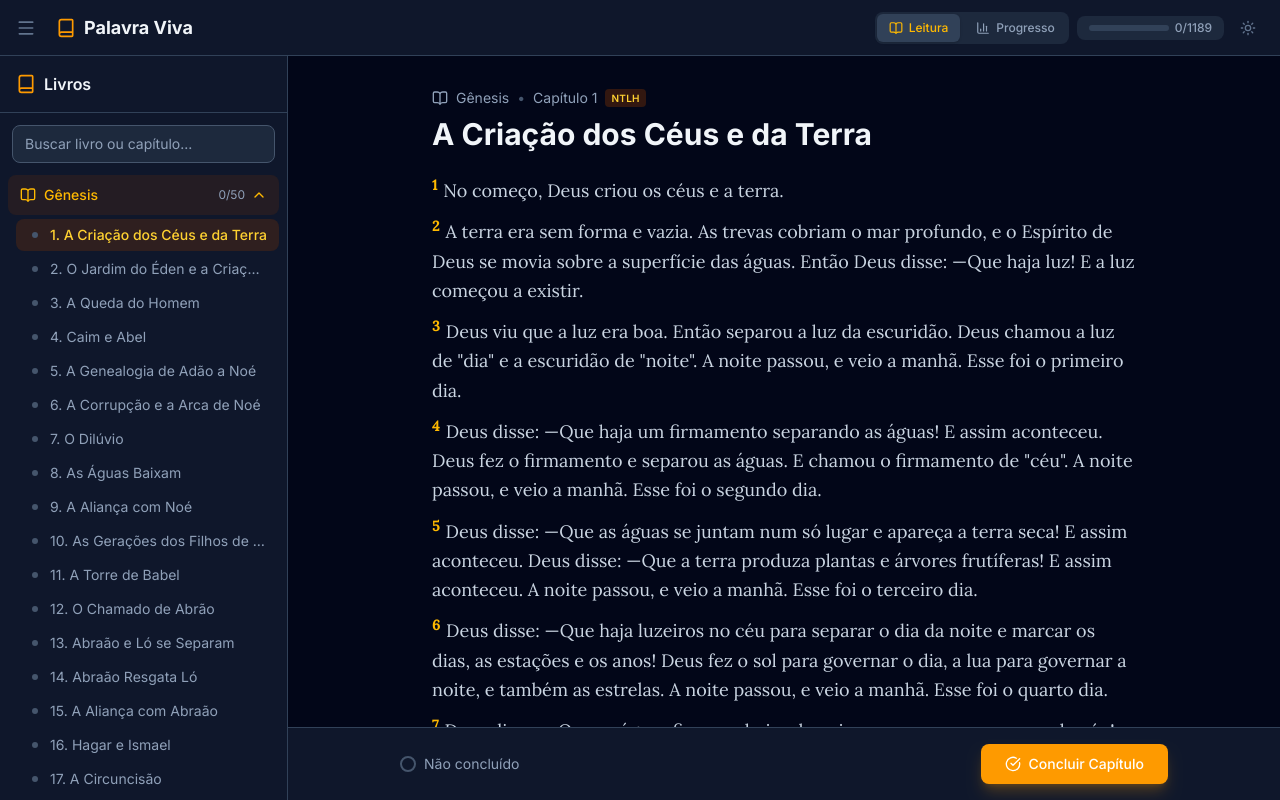
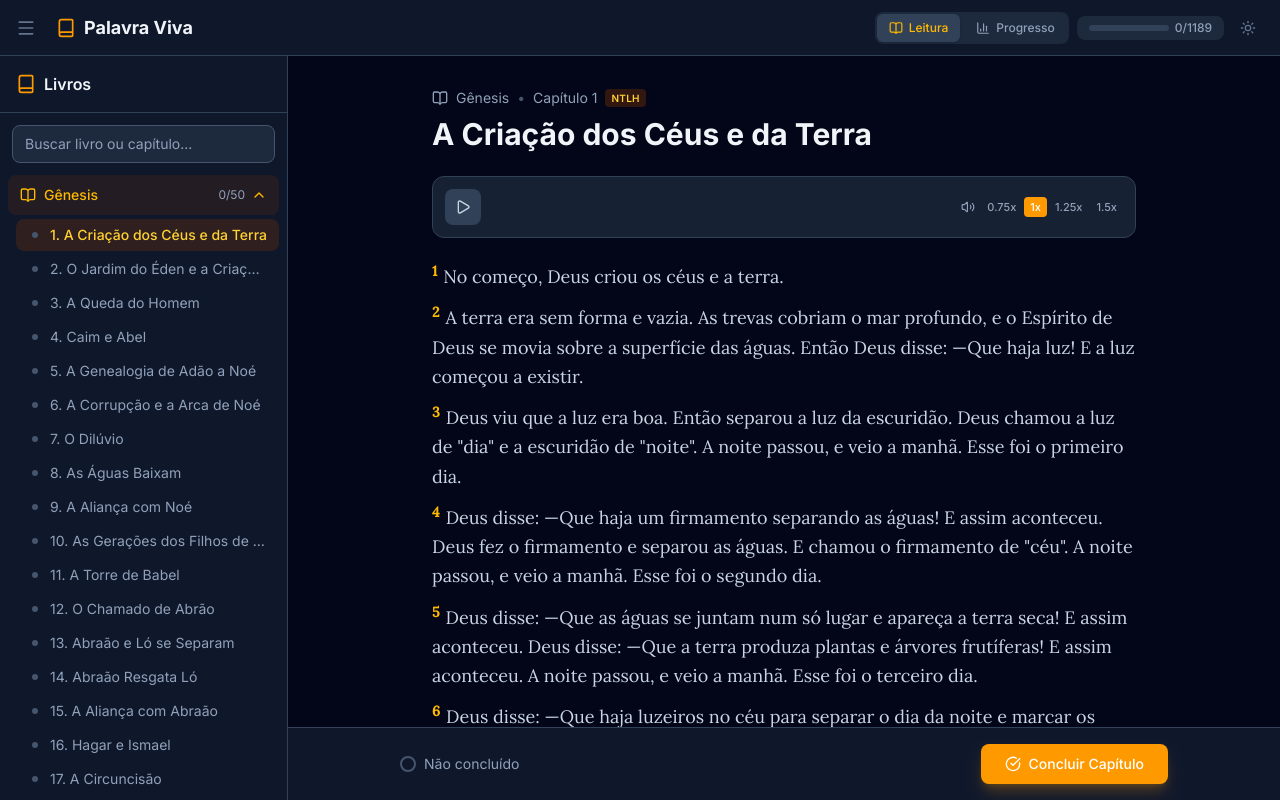
Before and after one commit to amplitudemodulada/biblia-itej, a React (Vite) app: page / in a window 1280 px wide. Built offline with nearby package versions, Linux system fonts and the light colour scheme.

Commit message:
Leitura por áudio: Web Speech API, controles play/pause/skip/velocidade, destaque versículo

```diff
--- a/src/App.jsx
+++ b/src/App.jsx
@@ -3,7 +3,8 @@ import { Workbox } from 'workbox-window'
 import {
   Menu, X, Sun, Moon, BookOpen, CheckCircle, BarChart3,
   ChevronLeft, ChevronRight, ChevronDown, Book, Sparkles,
-  Trophy, Target, Flame, RotateCcw, Download
+  Trophy, Target, Flame, RotateCcw, Download,
+  Play, Pause, SkipBack, SkipForward, Volume2, Gauge
 } from 'lucide-react'
 import { BIBLE_DATA } from './data/bibleData'
 
@@ -370,12 +371,82 @@ function QuizSection({ quiz, chapterKey, progress, onAnswer }) {
 function ReadingView({ chapter, bookId, bookName, progress, onComplete, onQuizAnswer }) {
   const [showIrAlem, setShowIrAlem] = useState(false)
   const [irAlemTab, setIrAlemTab] = useState('reflection')
+  const [audioPlaying, setAudioPlaying] = useState(false)
+  const [audioPaused, setAudioPaused] = useState(false)
+  const [audioVerseIdx, setAudioVerseIdx] = useState(null)
+  const [audioRate, setAudioRate] = useState(1)
+
+  const verses = chapter.verses || [chapter.text]
+
+  const speakVerse = useCallback((idx) => {
+    if (!window.speechSynthesis) return
+    window.speechSynthesis.cancel()
+    const u = new SpeechSynthesisUtterance(verses[idx])
+    u.lang = 'pt-BR'
+    u.rate = audioRate
+    u.onend = () => {
+      if (idx < verses.length - 1) {
+        setAudioVerseIdx(idx + 1)
+      } else {
+        setAudioPlaying(false)
+        setAudioPaused(false)
+        setAudioVerseIdx(null)
+      }
+    }
+    u.onerror = () => { setAudioPlaying(false); setAudioPaused(false); setAudioVerseIdx(null) }
+    window.speechSynthesis.speak(u)
+  }, [verses, audioRate])
+
+  useEffect(() => {
+    if (audioVerseIdx !== null && audioPlaying) {
+      speakVerse(audioVerseIdx)
+    }
+  }, [audioVerseIdx, audioPlaying, speakVerse])
+
+  useEffect(() => {
+    return () => { window.speechSynthesis?.cancel() }
+  }, [chapter.number])
+
+  const togglePlay = () => {
+    if (!audioPlaying) {
+      if (audioPaused) {
+        window.speechSynthesis.resume()
+        setAudioPaused(false)
+      } else {
+        const startIdx = audioVerseIdx !== null ? audioVerseIdx : 0
+        setAudioVerseIdx(startIdx)
+        setAudioPlaying(true)
+      }
+    } else {
+      if (window.speechSynthesis.speaking) {
+        window.speechSynthesis.pause()
+        setAudioPaused(true)
+      } else {
+        setAudioPlaying(false)
+      }
+    }
+  }
+
+  const stopAudio = () => {
+    window.speechSynthesis?.cancel()
+    setAudioPlaying(false)
+    setAudioPaused(false)
+    setAudioVerseIdx(null)
+  }
+
+  const skipTo = (idx) => {
+    window.speechSynthesis?.cancel()
+    setAudioVerseIdx(idx)
+    if (!audioPlaying) setAudioPlaying(true)
+    setAudioPaused(false)
+  }
 
   const key = `${bookId}-${chapter.number}`
   const isCompleted = progress.completed[key]
 
   useEffect(() => {
     setShowIrAlem(false)
+    stopAudio()
   }, [chapter.number])
 
   const handleScroll = useCallback((e) => {
@@ -404,11 +475,69 @@ function ReadingView({ chapter, bookId, bookName, progress, onComplete, onQuizAn
           </div>
           <h1 className="text-2xl sm:text-3xl font-bold text-slate-800 dark:text-slate-100 mb-6">{chapter.title}</h1>
 
+          <div className="flex items-center gap-2 mb-6 p-3 rounded-xl bg-slate-100 dark:bg-slate-800/80 border border-slate-200 dark:border-slate-700">
+            <button
+              onClick={togglePlay}
+              className={`p-2.5 rounded-lg transition-all ${audioPlaying ? 'bg-amber-500 hover:bg-amber-600 text-white shadow-lg shadow-amber-500/20' : 'bg-white dark:bg-slate-700 hover:bg-slate-200 dark:hover:bg-slate-600 text-slate-600 dark:text-slate-300'}`}
+              title={audioPlaying && !audioPaused ? 'Pausar' : 'Ouvir capítulo'}
+            >
+              {audioPlaying && !audioPaused ? <Pause className="w-4 h-4" /> : <Play className="w-4 h-4" />}
+            </button>
+            {audioPlaying && (
+              <>
+                <button
+                  onClick={() => skipTo(Math.max(0, (audioVerseIdx || 0) - 1))}
+                  disabled={audioVerseIdx === 0 || audioVerseIdx === null}
+                  className="p-2 rounded-lg hover:bg-white dark:hover:bg-slate-700 text-slate-500 disabled:opacity-30 transition-all"
+                >
+                  <SkipBack className="w-4 h-4" />
+                </button>
+                <button
+                  onClick={() => skipTo(Math.min(verses.length - 1, (audioVerseIdx || 0) + 1))}
+                  disabled={audioVerseIdx === verses.length - 1 || audioVerseIdx === null}
+                  className="p-2 rounded-lg hover:bg-white dark:hover:bg-slate-700 text-slate-500 disabled:opacity-30 transition-all"
+                >
+                  <SkipForward className="w-4 h-4" />
+                </button>
+                <button
+                  onClick={stopAudio}
+                  className="p-2 rounded-lg hover:bg-white dark:hover:bg-slate-700 text-red-500 transition-all"
+                  title="Parar"
+                >
+                  <X className="w-4 h-4" />
+                </button>
+              </>
+            )}
+            <div className="flex items-center gap-1.5 ml-auto">
+              <Volume2 className="w-3.5 h-3.5 text-slate-400" />
+              <div className="flex gap-0.5">
+                {[0.75, 1, 1.25, 1.5].map(rate => (
+                  <button
+                    key={rate}
+                    onClick={() => { stopAudio(); setAudioRate(rate) }}
+                    className={`px-1.5 py-0.5 rounded text-[11px] font-medium transition-all ${audioRate === rate ? 'bg-amber-500 text-white' : 'text-slate-400 hover:text-slate-600 dark:hover:text-slate-300'}`}
+                  >
+                    {rate}x
+                  </button>
+                ))}
+              </div>
+            </div>
+            {audioPlaying && audioVerseIdx !== null && (
+              <span className="text-[11px] text-slate-400 font-medium shrink-0">
+                {audioVerseIdx + 1}/{verses.length}
+              </span>
+            )}
+          </div>
+
           <div className="mb-12">
             {chapter.verses && chapter.verses.length > 0 ? (
               <div className="space-y-3">
                 {chapter.verses.map((v, i) => (
-                  <p key={i} className="text-base sm:text-lg leading-relaxed text-slate-700 dark:text-slate-300 font-serif">
+                  <p
+                    key={i}
+                    onClick={() => { if (!audioPlaying) { skipTo(i) } else { stopAudio(); skipTo(i) } }}
+                    className={`text-base sm:text-lg leading-relaxed font-serif cursor-pointer rounded-lg transition-all ${audioVerseIdx === i && audioPlaying ? 'bg-amber-50 dark:bg-amber-900/20 px-4 -mx-4 py-3 text-amber-800 dark:text-amber-200 shadow-sm' : audioVerseIdx === i && audioPaused ? 'bg-amber-50/50 dark:bg-amber-900/10 px-4 -mx-4 py-3 text-slate-700 dark:text-slate-300' : 'text-slate-700 dark:text-slate-300 hover:bg-slate-50 dark:hover:bg-slate-800/50 px-2 -mx-2'}`}
+                  >
                     <sup className="text-amber-500 dark:text-amber-400 font-semibold text-xs sm:text-sm mr-1.5 select-none">{i + 1}</sup>
                     {v}
                   </p>
```
